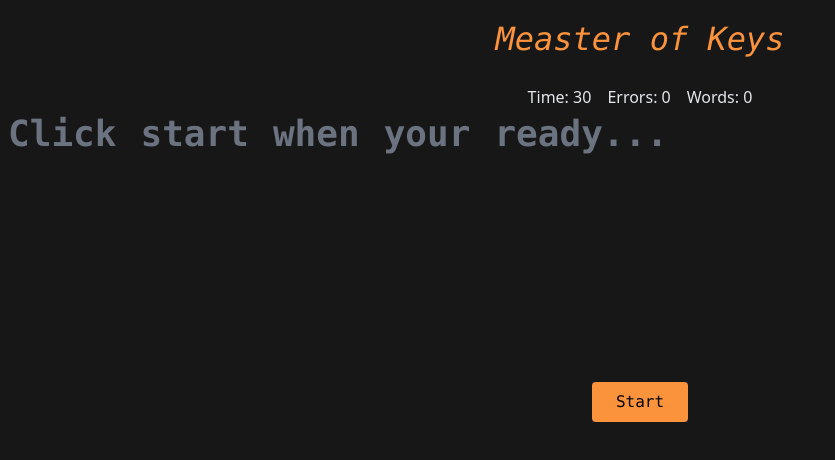
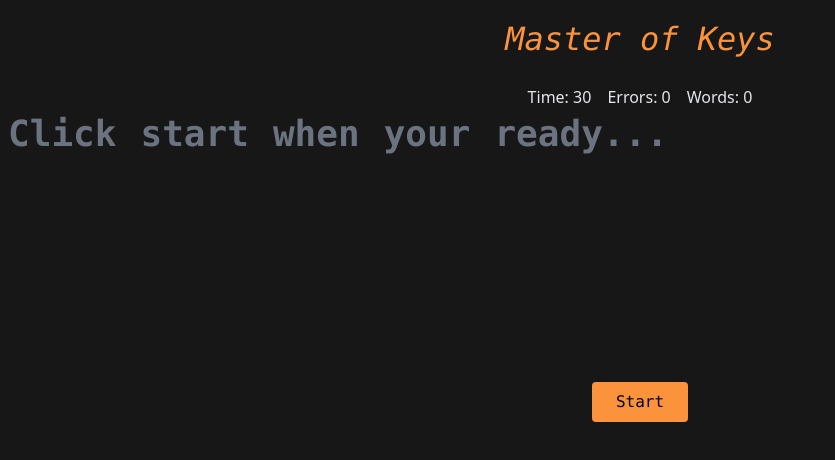
Before and after one commit to imbruglia100/Speed-Typer, a React (Create React App) app: page / in a window 1280 px wide. Shown: the top 460 px of the page, without its empty margins (0-835 px from the left). Built offline with nearby package versions, Linux system fonts and the light colour scheme.

Commit message:
Update Header.jsx

```diff
--- a/src/components/Header.jsx
+++ b/src/components/Header.jsx
@@ -6,7 +6,7 @@ const Header = () => {
         <h1 className='
         text-orange-400
         font-mono
-        italic'>Measter of Keys</h1>
+        italic'>Master of Keys</h1>
     </div>
   )
 }
```
